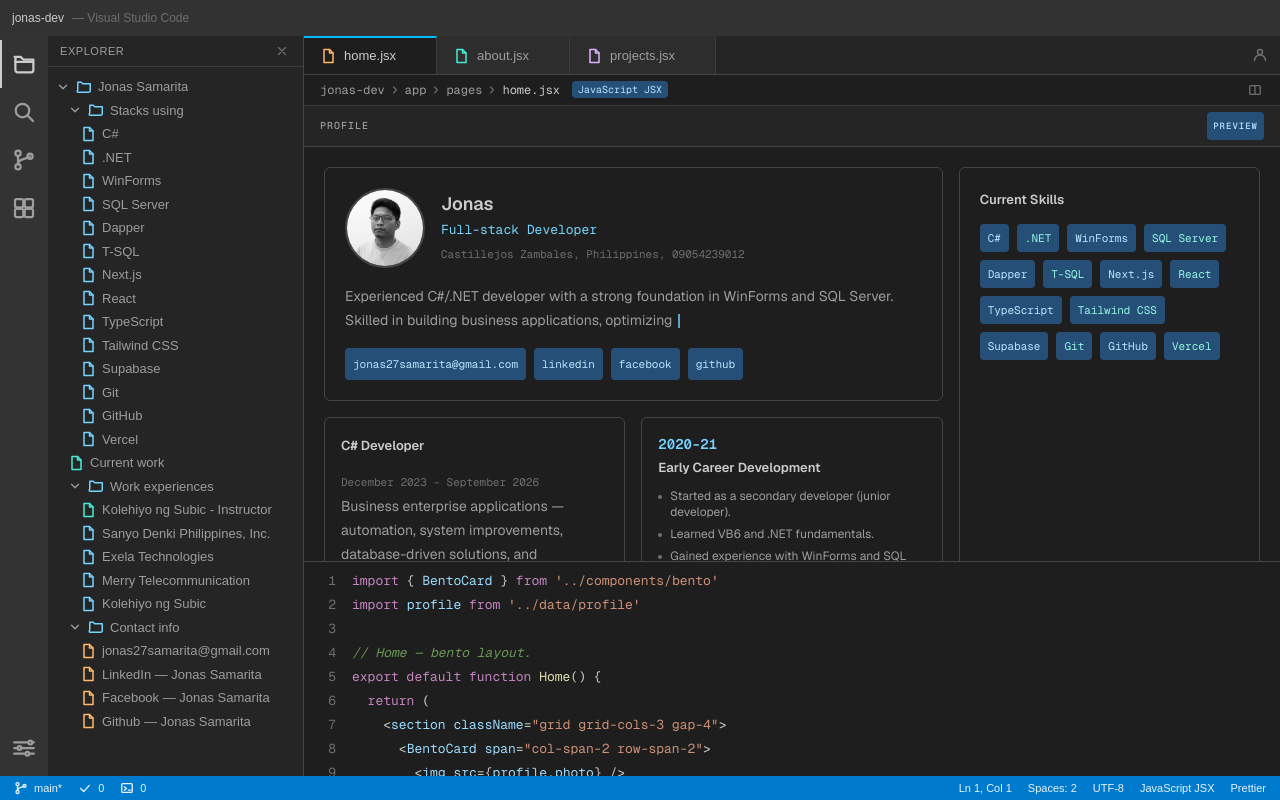
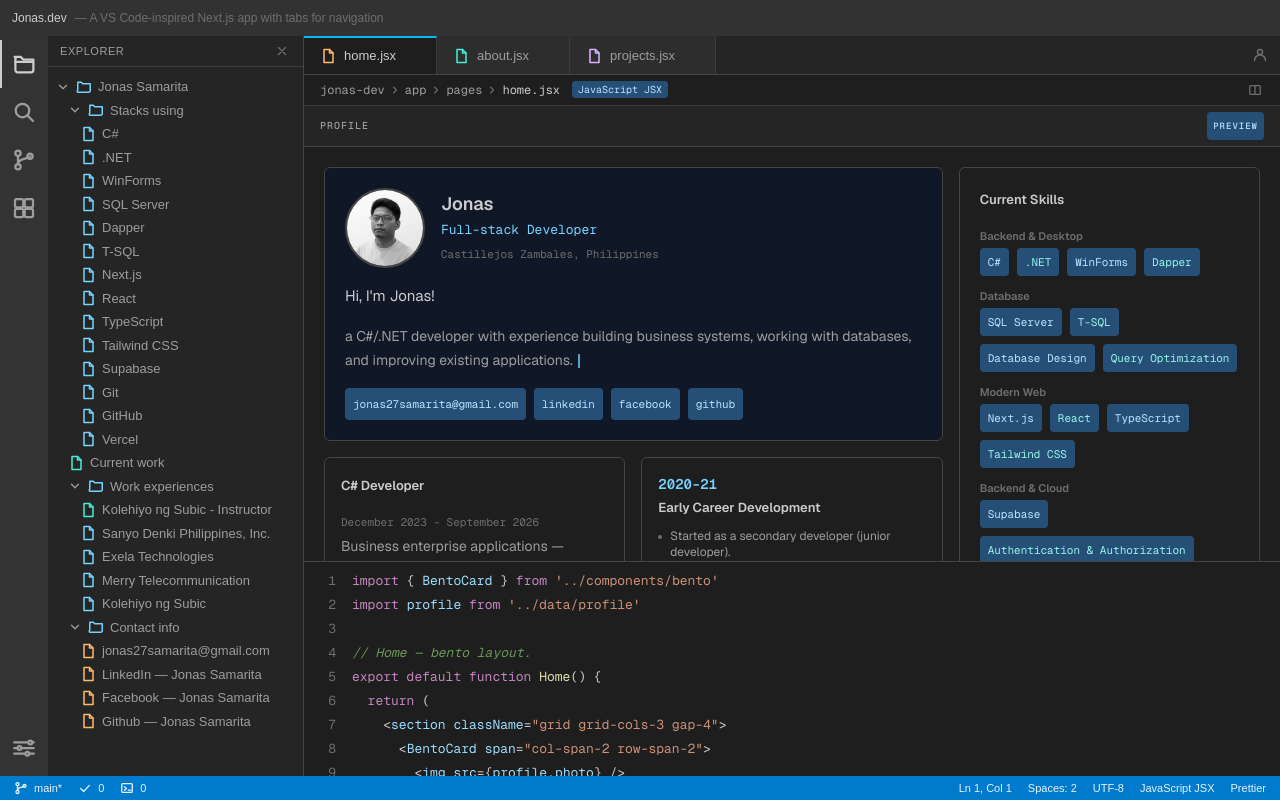
Before and after one commit to JsamaritaGit/jonas-dev, a Next.js app: page / in a window 1280 px wide. Built offline with nearby package versions, Linux system fonts and the light colour scheme.

Commit message:
Deployment with cloudflare

```diff
--- a/app/layout.js
+++ b/app/layout.js
@@ -16,8 +16,8 @@
 });
 
 export const metadata = {
-  title: "jonas-dev — Visual Studio Code",
-  description: "A Next.js app styled like the VS Code UI, with tabs for navigation.",
+  title: "jonas.dev — Visual Studio Code",
+  description: "A VS Code-inspired Next.js app with tabs for navigation and a sidebar for content.",
 };
 
 export default function RootLayout({ children }) {
--- a/app/page.js
+++ b/app/page.js
@@ -8,7 +8,7 @@
   va,
   pn,
 } from "@/components/vscode/syntax";
-import { Badge, PanelTitle, TextMuted } from "@/components/vscode/ui";
+import { Badge, GroupBadge, PanelTitle, TextMuted } from "@/components/vscode/ui";
 import ZoomImage from "@/components/vscode/ZoomImage";
 import Typewriter from "@/components/vscode/Typewriter";
 import profilePic from "@/app/resources/jonas-profile-pic.jpg";
@@ -62,22 +62,56 @@
   },
 ];
 
-const SKILLS = [
+const BACKENDDESKTOP = [
   "C#",
   ".NET",
   "WinForms",
+  "Dapper",
+];
+
+const Database = [
   "SQL Server",
-  "Dapper",
   "T-SQL",
+  "Database Design",
+  "Query Optimization",
+];
+
+const ModernWeb = [
   "Next.js",
   "React",
   "TypeScript",
   "Tailwind CSS",
+];
+
+const BackendCloud = [
   "Supabase",
+  "Authentication & Authorization",
+  "API Integration",
+];
+
+const DevOpsTools = [
   "Git",
   "GitHub",
   "Vercel",
-];
+  "ClickOnce Deployment",
+]
+
+// const SKILLS = [
+//   "C#",
+//   ".NET",
+//   "WinForms",
+//   "SQL Server",
+//   "Dapper",
+//   "T-SQL",
+//   "Next.js",
+//   "React",
+//   "TypeScript",
+//   "Tailwind CSS",
+//   "Supabase",
+//   "Git",
+//   "GitHub",
+//   "Vercel",
+// ];
 
 export default function Home() {
   return (
@@ -98,7 +132,7 @@
               <div className="mx-auto max-w-5xl">
                 <div className="grid auto-rows-fr grid-cols-1 gap-4 md:grid-cols-3">
                   {/* Profile hero */}
-                  <div className="flex flex-col gap-4 rounded-md border border-chrome-strong bg-editor p-5 transition-colors duration-200 hover:border-orange-400/80 md:col-span-2">
+                  <div className="flex flex-col gap-4 rounded-md border border-chrome-strong bg-gray-900 p-5 transition-colors duration-200 hover:border-orange-400/80 md:col-span-2">
                     <div className="flex items-center gap-4">
                       <ZoomImage
                         src={profilePic.src}
@@ -113,11 +147,13 @@
                           Full-stack Developer
                         </div>
                         <div className="font-mono text-[11px] text-fg-dim">
-                          Castillejos Zambales, Philippines, 09054239012
+                          Castillejos Zambales, Philippines
                         </div>
                       </div>
                     </div>
-                    <Typewriter text="Experienced C#/.NET developer with a strong foundation in WinForms and SQL Server. Skilled in building business applications, optimizing database performance, and implementing modern web technologies. Passionate about continuous learning and contributing to innovative projects." />
+                    <span className="text-[15px]"> Hi, I'm Jonas! </span>
+                    <Typewriter text=" a C#/.NET developer with experience building business systems, working with databases, and improving existing applications.
+                    These days, I'm expanding into full-stack development with Next.js, React, TypeScript, and Supabase—while continuing to build, learn, and improve one project at a time." />
                     <div className="mt-auto flex flex-wrap gap-2">
                       <a
                         href="mailto:jonas27samarita@gmail.com"
@@ -144,20 +180,15 @@
 
                   {/* Current Skills */}
                   <div className="rounded-md border border-chrome-strong bg-editor p-5 transition-colors duration-200 hover:border-orange-400/80 md:col-span-1 md:row-span-2">
-                    <PanelTitle className="mb-0!">Current Skills</PanelTitle>
-                    <div className="mt-3 flex flex-wrap gap-2">
-                      {SKILLS.map((s, i) => (
-                        <Badge
-                          key={s}
-                          color={
-                            i % 2 === 0
-                              ? "bg-selection text-sky-200"
-                              : "bg-selection text-teal-200"
-                          }
-                        >
-                          {s}
-                        </Badge>
-                      ))}
+                    <PanelTitle className="mb-0! text-lg">Current Skills</PanelTitle>
+                    <div className="mt-2 flex flex-col gap-2">
+
+                      <GroupBadge list={BACKENDDESKTOP} title="Backend & Desktop" />
+                      <GroupBadge list={Database} title="Database" />
+                      <GroupBadge list={ModernWeb} title="Modern Web" />
+                      <GroupBadge list={BackendCloud} title="Backend & Cloud" />
+                      <GroupBadge list={DevOpsTools} title="DevOps Tools" />
+
                     </div>
                   </div>
 
--- a/components/vscode/TitleBar.jsx
+++ b/components/vscode/TitleBar.jsx
@@ -20,9 +20,9 @@
   return (
     <header className="flex h-9 shrink-0 select-none items-center bg-title-bar text-[12px] text-fg-muted">
       <div className="flex min-w-0 items-center gap-2 pl-3">
-        <span className="truncate font-medium text-fg">jonas-dev</span>
+        <span className="truncate font-medium text-fg">Jonas.dev</span>
         <span className="hidden text-fg-dim md:inline">
-          — Visual Studio Code
+          — A VS Code-inspired Next.js app with tabs for navigation
         </span>
       </div>
 {/*
--- a/components/vscode/ui.jsx
+++ b/components/vscode/ui.jsx
@@ -27,6 +27,29 @@
   );
 }
 
+export function GroupBadge({ list, title }) {
+  return (
+    <div>
+      <span className="text-[11px] font-semibold text-fg-dim">{title}</span>
+        <div className="flex flex-wrap gap-2">
+
+          {list.map((s, i) => (
+            <Badge
+              key={s}
+              color={
+                i % 2 === 0
+                  ? "bg-selection text-sky-200"
+                  : "bg-selection text-teal-200"
+              }
+            >
+              {s}
+            </Badge>
+          ))}
+        </div>
+    </div>
+  )
+}
+
 export function PanelTitle({ children }) {
   return (
     <h2 className="mb-3 font-semibold text-fg">{children}</h2>
```
